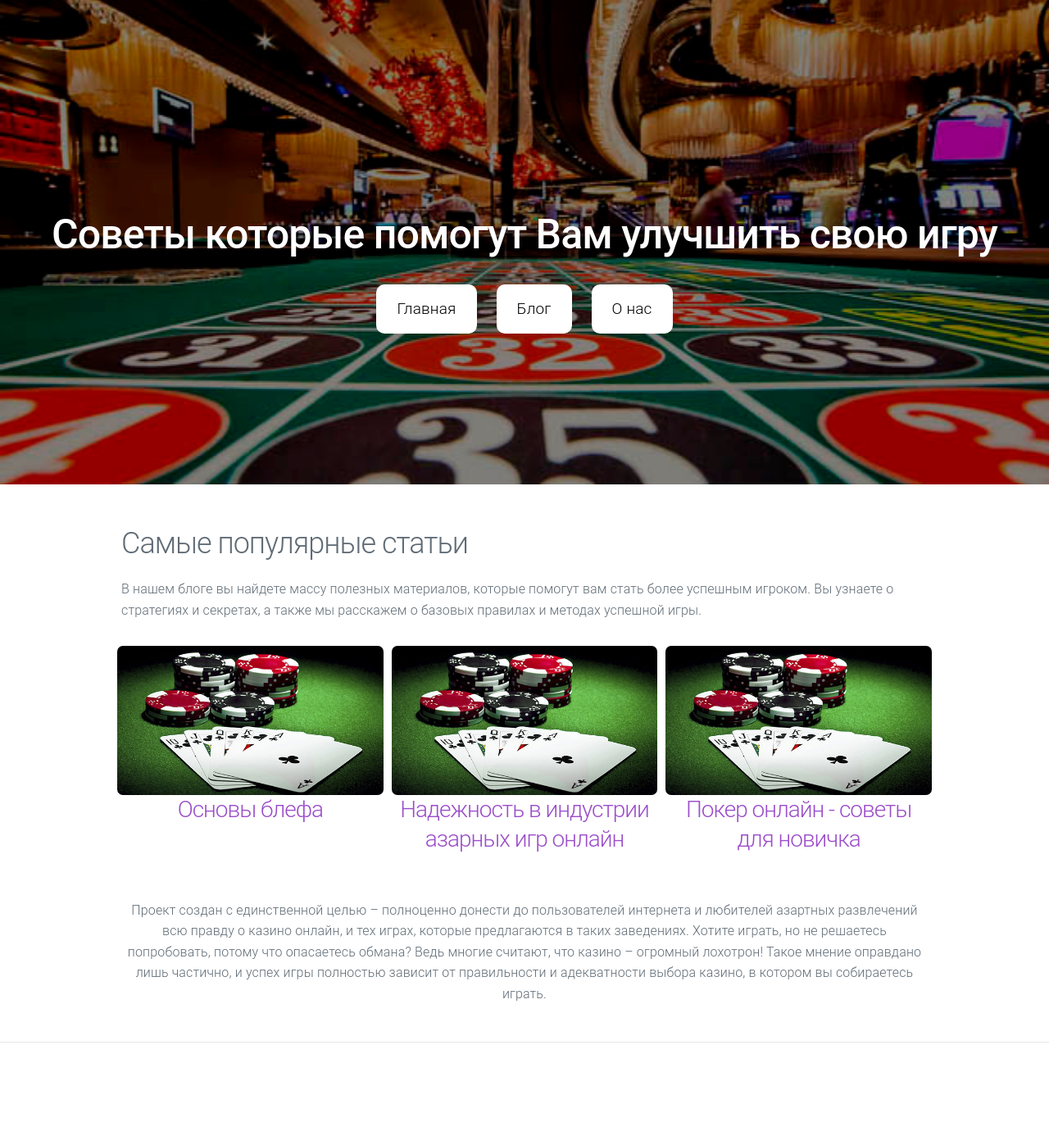
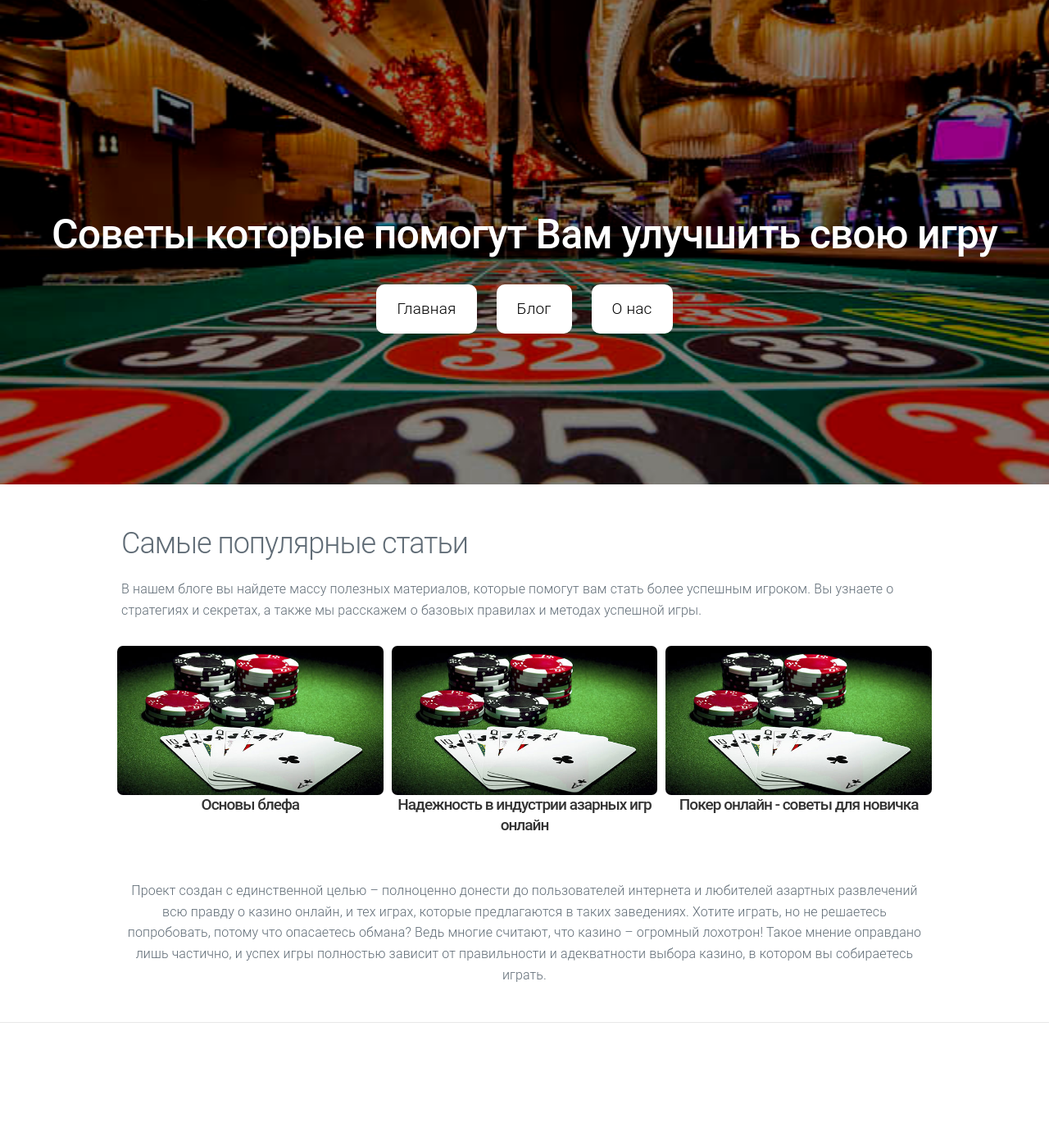
Before and after one commit to alisaklumakova/alisaklumakova.github.io, a Jekyll site: the page built from index.html, in a window 1280 px wide. Shown: the whole page at 82% size. Built offline with Jekyll 4.4.1, drawn with Linux system fonts in a browser that asks for light colours; nearby versions of some CDN libraries; after the commit the page ends 1373 px from its top, so only the background shows below that.

Commit message:
Update default.html

```diff
--- a/_layouts/default.html
+++ b/_layouts/default.html
@@ -16,9 +16,9 @@
 <div id="fetured" class="fetured">
 
   <div class="row">
-    <div class="post-1"><a href="http://www.radyoturka.net/2019/02/18/osnivu-blefa/"><img src="/imag/blef.jpg"><h3>Основы блефа</h3></a></div>
-      <div class="post-1"><a href="http://www.radyoturka.net/2019/02/27/industy-azartnih-igr/"><img src="/imag/blef.jpg"><h3>Надежность в индустрии азарных игр онлайн</h3></a></div>
-        <div class="post-1"><a href="http://www.radyoturka.net/2019/02/16/online-poker/"><img src="/imag/blef.jpg"><h3>Покер онлайн - советы для новичка</h3></a></div>
+    <div class="post-1"><a href="http://www.radyoturka.net/2019/02/18/osnivu-blefa/"><img src="/imag/blef.jpg"><h3 class="tit-p">Основы блефа</h3></a></div>
+      <div class="post-1"><a href="http://www.radyoturka.net/2019/02/27/industy-azartnih-igr/"><img src="/imag/blef.jpg"><h3 class="tit-p">Надежность в индустрии азарных игр онлайн</h3></a></div>
+        <div class="post-1"><a href="http://www.radyoturka.net/2019/02/16/online-poker/"><img src="/imag/blef.jpg"><h3 class="tit-p">Покер онлайн - советы для новичка</h3></a></div>
   </div>
   <p style="padding-top: 30px;">Проект создан с единственной целью – полноценно донести до пользователей интернета и любителей азартных развлечений всю правду о казино онлайн, и тех играх, которые предлагаются в таких заведениях. Хотите играть, но не решаетесь попробовать, потому что опасаетесь обмана? Ведь многие считают, что казино – огромный лохотрон!  Такое мнение оправдано лишь частично, и успех игры полностью зависит от правильности и адекватности выбора казино, в котором вы собираетесь играть.</p>
 </div>
@@ -27,6 +27,12 @@
         </div>
 
         <style type="text/css">
+        .tit-p {
+          font-weight: 500;
+          font-size: 19px;
+          color: #333;
+          text-align: center;
+        }
         #fetured {
           text-align: center;
           width: 100%
```
